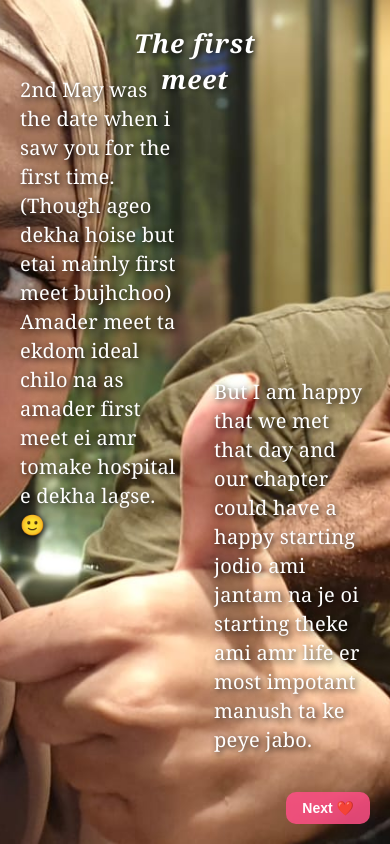
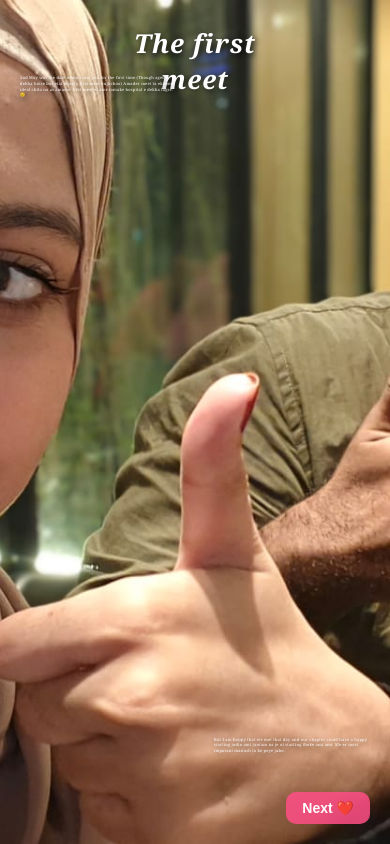
Before and after one commit to RakibShahriar/Mou, a Flask app: page /page1 in a window 390 px wide. Run offline with Flask 3, Linux system fonts and the light colour scheme; the visitor is signed in with stand-in values (Sample User, id 1).

Commit message:
Update style.css

```diff
--- a/static/style.css
+++ b/static/style.css
@@ -250,7 +250,7 @@ button:hover {
 
     .page1-text {
         width: 40%;
-        font-size: 20px;
+        font-size: 4px;
         line-height: 1.45;
     }
 
```
